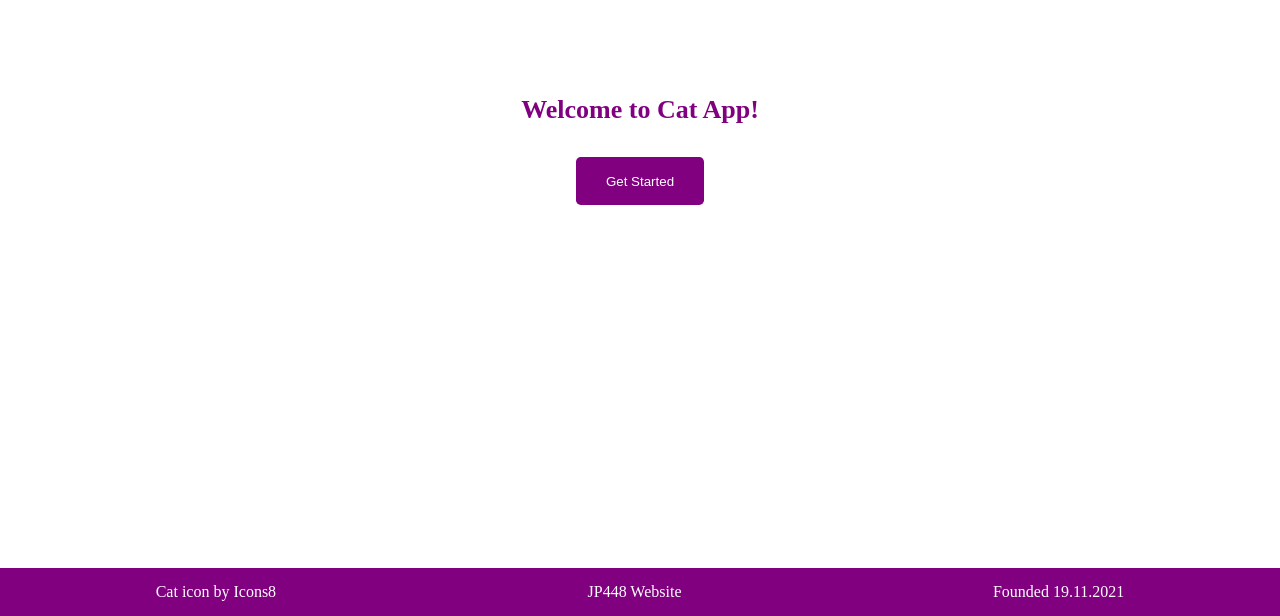
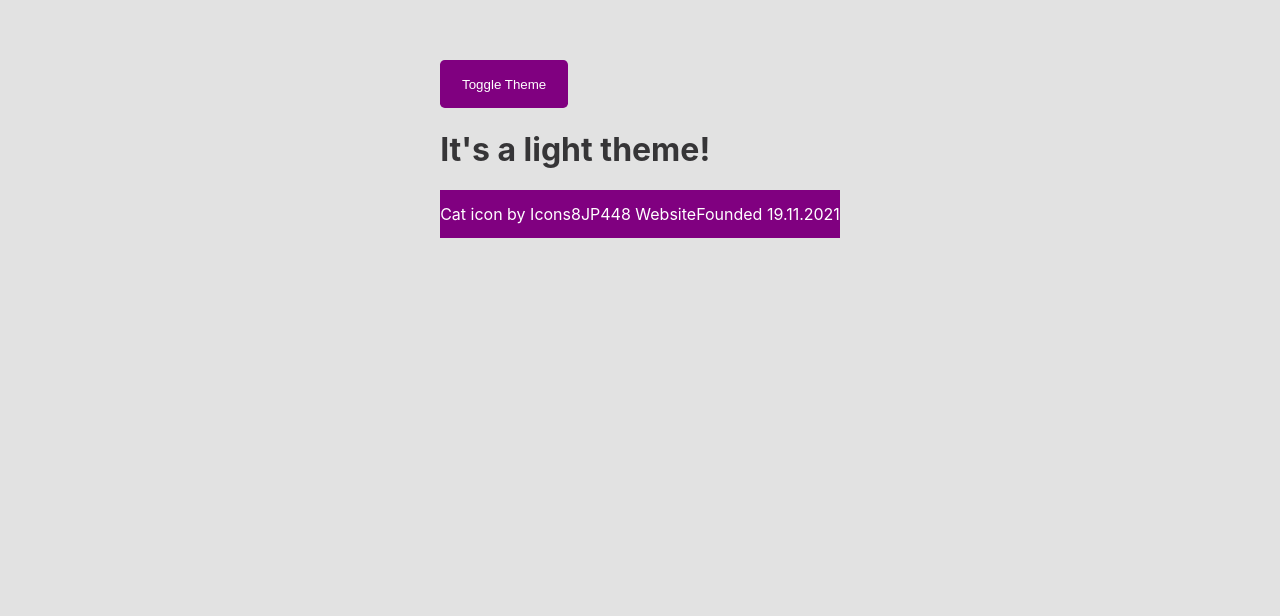
Before and after one commit to jp448/catApp, a React (Create React App) app: page / in a window 1280 px wide. Shown: the part 267-883 px from the top of the page. After the commit the page ends 800 px from the top, so only its background shows below. Built offline with nearby package versions, Linux system fonts and the light colour scheme.

Commit message:
created the beginnings of a light dark theme

```diff
--- a/src/App.tsx
+++ /dev/null
@@ -1,43 +0,0 @@
-import React from 'react';
-import Footer from './Footer'
-import Button from './Button'
-import styled from "styled-components";
-import { createGlobalStyle } from 'styled-components'
-
-const GlobalStyle = createGlobalStyle`
-  body {
-    margin: 0;
-  }
-`
-
-const Header = styled.h1`
-    background-color: #fff;
-    display: flex;
-    min-height: 100vh;
-    flex-direction: column;
-    align-items: center;
-    justify-content: center;
-    font-size: calc(10px + 2vmin);
-    color: Purple;
-`;
-
-const Wrapper = styled.div`
-    text-align: center;
-`;
-
-function App() {
-  return (
-      <React.Fragment>
-          <GlobalStyle />
-          <Wrapper>
-              <Header>
-                  Welcome to Cat App!
-                  <Button text="Get Started"/>
-              </Header>
-              <Footer/>
-          </Wrapper>
-      </React.Fragment>
-  );
-}
-
-export default App;
--- /dev/null
+++ b/src/Providers/ThemeProvider.js
@@ -0,0 +1,19 @@
+import React, { useState, createContext } from "react";
+
+export const ThemeContext = createContext();
+
+const ThemeProvider = ({ children }) => {
+    const [mode, setTheme] = useState("light");
+    return (
+        <ThemeContext.Provider
+            value={{
+                mode,
+                setTheme: () => setTheme(mode === "dark" ? "light" : "dark")
+            }}
+        >
+            {children}
+        </ThemeContext.Provider>
+    );
+};
+
+export default ThemeProvider;
--- /dev/null
+++ b/src/Themes/theme.js
@@ -0,0 +1,13 @@
+export const lightTheme = {
+    body: '#E2E2E2',
+    text: '#363537',
+    toggleBorder: '#FFF',
+    gradient: 'linear-gradient(#39598A, #79D7ED)',
+}
+
+export const darkTheme = {
+    body: '#363537',
+    text: '#FAFAFA',
+    toggleBorder: '#6B8096',
+    gradient: 'linear-gradient(#091236, #1E215D)',
+}
--- /dev/null
+++ b/src/components/App.tsx
@@ -0,0 +1,50 @@
+import React, { useState } from 'react';
+import Footer from './Footer';
+import Button from './Button';
+import Nav from './Nav';
+import styled from "styled-components";
+import { GlobalStyles } from './../global';
+import { ThemeProvider } from 'styled-components';
+import { lightTheme, darkTheme } from './../Themes/theme';
+
+const Header = styled.h1`
+    background-color: #fff;
+    display: flex;
+    min-height: 100vh;
+    flex-direction: column;
+    align-items: center;
+    justify-content: center;
+    font-size: calc(10px + 2vmin);
+    color: Purple;
+`;
+
+const Wrapper = styled.div`
+    text-align: center;
+`;
+
+function App() {
+    const [theme, setTheme] = useState('light');
+
+    // The function that toggles between themes
+        const toggleTheme = () => {
+            // if the theme is not light, then set it to dark
+            if (theme === 'light') {
+                setTheme('dark');
+                // otherwise, it should be light
+            } else {
+                setTheme('light');
+            }
+        }
+  return (
+      <ThemeProvider theme={theme === 'light' ? lightTheme : darkTheme}>
+          <>
+              <GlobalStyles />
+              <Button raiseFunction={toggleTheme} text={"Toggle Theme"}/>
+              <h1>It's a light theme!</h1>
+              <Footer/>
+          </>
+      </ThemeProvider>
+  );
+}
+
+export default App;
--- a/src/Button.tsx
+++ b/src/components/Button.tsx
@@ -12,12 +12,13 @@ const PrimaryBtn = styled.button`
 `;
 
 type ButtonProps = {
-    text: string
+    text: string,
+    raiseFunction: () => void,
 }
 
-function Button({text}: ButtonProps) {
+function Button({text, raiseFunction}: ButtonProps) {
     return (
-        <PrimaryBtn>{text}</PrimaryBtn>
+        <PrimaryBtn onClick={raiseFunction}>{text}</PrimaryBtn>
     );
 }
 
--- /dev/null
+++ b/src/components/Nav.tsx
@@ -0,0 +1,30 @@
+import React from 'react';
+import styled from 'styled-components';
+
+const StyledNav = styled.nav`
+    background-color: red;
+    height: 2rem;
+    display: flex;
+    justify-content: flex-end;
+    align-items: center;
+    padding: 1rem;
+`;
+
+const StyledButton = styled.button`
+    width: 4rem;
+    height: 2rem;
+`;
+
+type NavProps = {
+    raiseFunction: () => void,
+}
+
+function Nav({raiseFunction}: NavProps) {
+    return(
+        <StyledNav>
+            <StyledButton onClick={raiseFunction}>Toggle theme</StyledButton>
+        </StyledNav>
+    );
+}
+
+export default Nav;
--- /dev/null
+++ b/src/global.js
@@ -0,0 +1,23 @@
+import { createGlobalStyle } from 'styled-components';
+
+export const GlobalStyles = createGlobalStyle`
+  *,
+  *::after,
+  *::before {
+    box-sizing: border-box;
+  }
+
+  body {
+    align-items: center;
+    background: ${({ theme }) => theme.body};
+    color: ${({ theme }) => theme.text};
+    display: flex;
+    flex-direction: column;
+    justify-content: center;
+    height: 100vh;
+    margin: 0;
+    padding: 0;
+    font-family: BlinkMacSystemFont, -apple-system, 'Segoe UI', Roboto, Helvetica, Arial, sans-serif;
+    transition: all 0.25s linear;
+  }
+ `;
--- a/src/index.tsx
+++ b/src/index.tsx
@@ -1,6 +1,6 @@
 import React from 'react';
 import ReactDOM from 'react-dom';
-import App from './App';
+import App from './components/App';
 import reportWebVitals from './reportWebVitals';
 
 ReactDOM.render(
```
Also changed, not shown: src/Nav.tsx (deleted), src/components/Footer.tsx (renamed from src/Footer.tsx), src/logo.svg (deleted), 1 other file (tests, documents, lock files or other folders).
